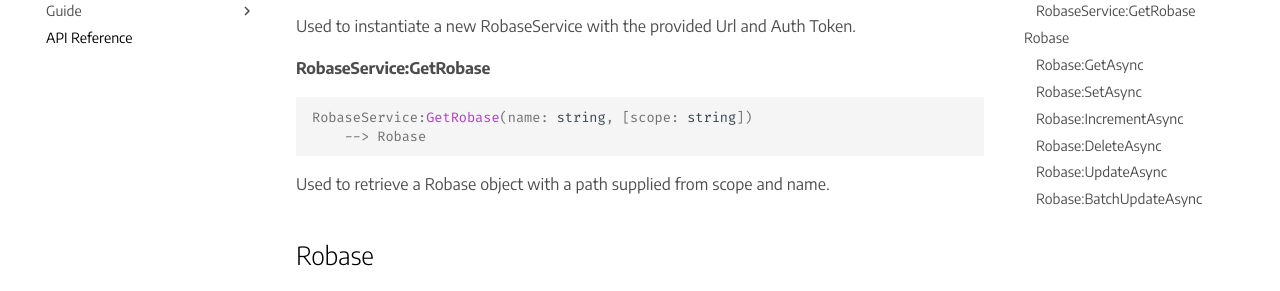
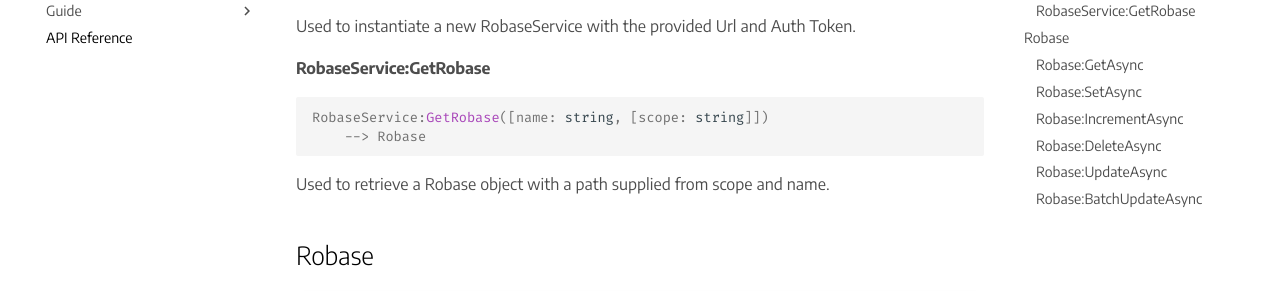
Before and after one commit to Arvoria/RobaseService, an MkDocs documentation site: the page built from docs/api.md, in a window 1280 px wide and 900 px high, scrolled down 464 px. Shown: the part 151-442 px from the top of the window. Built offline with MkDocs 1.6.1 and Material for MkDocs 9.7.7, drawn with Linux system fonts in a browser that asks for light colours; comment, search, counter and statistics services are not loaded.

````diff
--- a/docs/api.md
+++ b/docs/api.md
@@ -17,7 +17,7 @@ Used to instantiate a new RobaseService with the provided Url and Auth Token.
 
 #### RobaseService:GetRobase
 ```{.lua}
-RobaseService:GetRobase(name: string, [scope: string])
+RobaseService:GetRobase([name: string, [scope: string]])
     --> Robase
 ```
 Used to retrieve a Robase object with a path supplied from scope and name.
````
